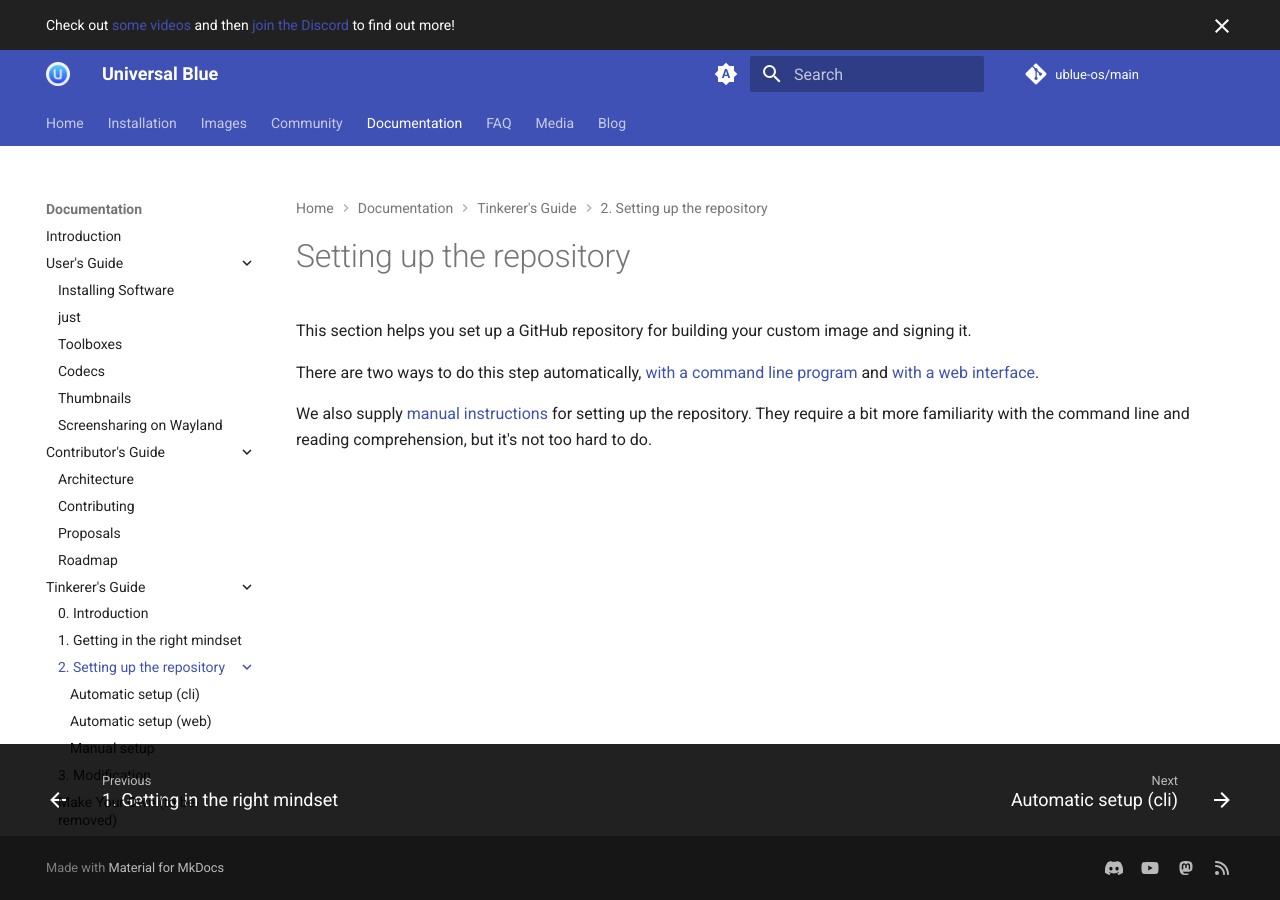
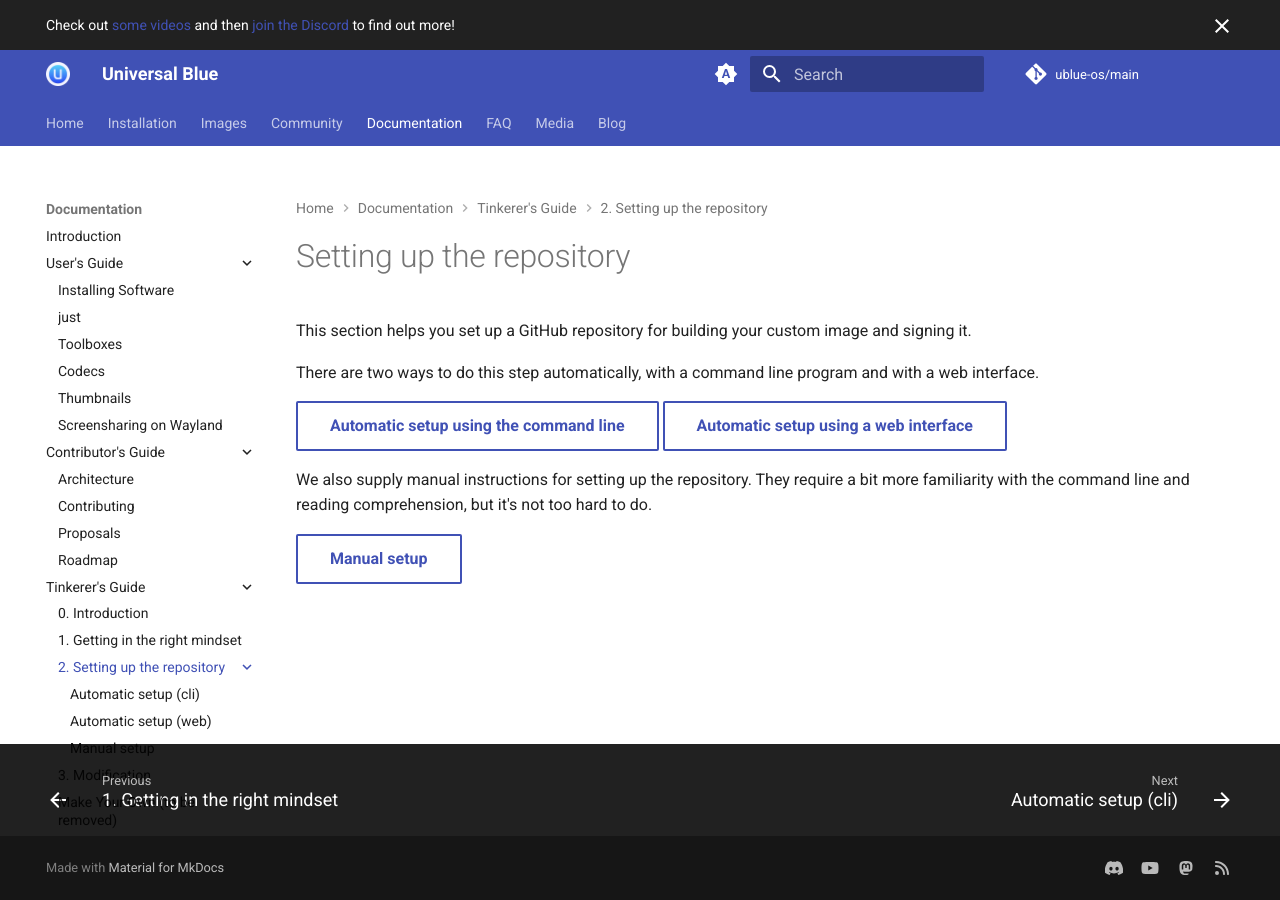
Before and after one commit to ublue-os/website, an MkDocs documentation site: the page built from docs/tinker/2-setup/index.md, in a window 1280 px wide. Built offline with MkDocs 1.6.1 and Material for MkDocs 9.7.7, drawn with Linux system fonts in a browser that asks for light colours; comment, search, counter and statistics services are not loaded.

Commit message:
feat: add buttons to direct reader

```diff
--- a/docs/tinker/2-setup/index.md
+++ b/docs/tinker/2-setup/index.md
@@ -2,6 +2,11 @@
 
 This section helps you set up a GitHub repository for building your custom image and signing it.
 
-There are two ways to do this step automatically, [with a command line program](https://universal-blue.org/tinker/2-setup/auto-cli/) and [with a web interface](https://universal-blue.org/tinker/2-setup/auto-web/).
+There are two ways to do this step automatically, with a command line program and with a web interface.
 
-We also supply [manual instructions](https://universal-blue.org/tinker/2-setup/manual/) for setting up the repository. They require a bit more familiarity with the command line and reading comprehension, but it's not too hard to do.
+[Automatic setup using the command line](/tinker/2-setup/auto-cli/){ .md-button }
+[Automatic setup using a web interface](/tinker/2-setup/auto-web/){ .md-button }
+
+We also supply manual instructions for setting up the repository. They require a bit more familiarity with the command line and reading comprehension, but it's not too hard to do.
+
+[Manual setup](/tinker/2-setup/manual/){ .md-button }
```
Also changed, not shown: docs/tinker/0-make-your-own.md (+2 -0 lines), docs/tinker/1-mindset.md (+2 -0 lines), docs/tinker/2-setup/auto-cli.md (+2 -0 lines), docs/tinker/2-setup/auto-web.md (+2 -0 lines), docs/tinker/2-setup/manual.md (+2 -0 lines), docs/tinker/4-community.md (added, +9 -0 lines).
